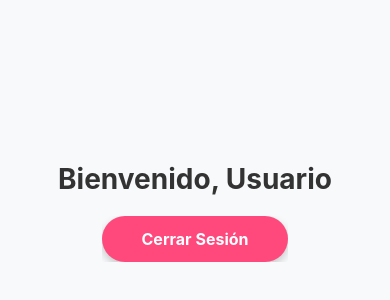
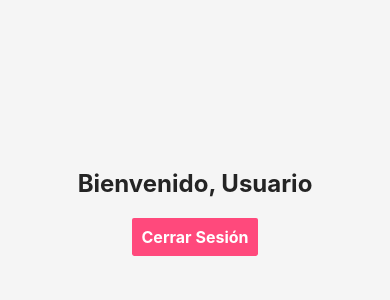
Before and after one commit to JoacoIgnacio/Papu-desarrollo-movil-Frontend, a React Native app: screen /Home in a window 390 px wide. Shown: the part 210-510 px from the top of the page. Built offline with nearby package versions, Linux system fonts and the light colour scheme.

Commit message:
Agrego de pantallas de carga a Initial y Menu

```diff
--- a/src/screens/Common/HomeScreen.styles.ts
+++ b/src/screens/Common/HomeScreen.styles.ts
@@ -5,31 +5,28 @@ export const styles = StyleSheet.create({
     flex: 1,
     justifyContent: 'center',
     alignItems: 'center',
-    backgroundColor: '#F8F9FA',
-    padding: 20,
+    backgroundColor: '#f5f5f5',
   },
   welcomeText: {
-    fontSize: 28,
+    fontSize: 24,
     fontWeight: 'bold',
-    color: '#333',
-    marginBottom: 20,
-    textAlign: 'center',
   },
   button: {
+    marginTop: 20,
     backgroundColor: '#FF497C',
-    paddingVertical: 12,
-    paddingHorizontal: 40,
-    borderRadius: 25,
-    shadowColor: '#000',
-    shadowOpacity: 0.2,
-    shadowOffset: { width: 0, height: 4 },
-    shadowRadius: 8,
-    elevation: 5,
   },
   buttonText: {
-    color: '#FFF',
     fontSize: 16,
     fontWeight: 'bold',
-    textAlign: 'center',
+  },
+  loadingContainer: {
+    flex: 1,
+    justifyContent: 'center',
+    alignItems: 'center',
+    backgroundColor: '#fff',
+  },
+  loadingText: {
+    fontSize: 18,
+    color: '#333',
   },
 });
--- a/src/screens/Common/HomeScreen.tsx
+++ b/src/screens/Common/HomeScreen.tsx
@@ -1,10 +1,34 @@
 import { NativeStackScreenProps } from '@react-navigation/native-stack';
-import { Button, Text } from '@rneui/themed';
-import { View } from 'react-native';
+import { Button, Text, useTheme } from '@rneui/themed';
+import { View, Animated, ActivityIndicator } from 'react-native';
+import { useEffect, useState } from 'react';
 import { RootStackParamList } from '../../navigation/rootStackNavigation';
-import { styles } from './HomeScreen.styles';  // Importar los estilos
+import { styles } from './HomeScreen.styles';
 
 const HomeScreen = ({ navigation }: NativeStackScreenProps<RootStackParamList>) => {
+  const [loading, setLoading] = useState(true);
+  const { theme } = useTheme();
+
+  //Parametros para la pantalla de carga
+  useEffect(() => {
+    const timeout = setTimeout(() => {
+      setLoading(false);
+    }, 2000);
+
+    return () => clearTimeout(timeout);
+  }, []);
+
+  //Accion de la carga como tal
+  if (loading) {
+    return (
+      <View style={styles.loadingContainer}>
+        <ActivityIndicator size="large" color={theme.colors.primary} />
+        <Text style={styles.loadingText}>Construyendo Menú...</Text>
+      </View>
+    );
+  }
+
+  // El contenido principal cuando la carga termina
   return (
     <View style={styles.container}>
       <Text style={styles.welcomeText}>Bienvenido, Usuario</Text>
--- a/src/screens/InitialScreen.styles.ts
+++ b/src/screens/InitialScreen.styles.ts
@@ -234,4 +234,15 @@ export const styles = StyleSheet.create({
     marginBottom: 10,
     borderRadius: 10,
   },
+  loadingContainer: {
+    flex: 1,
+    justifyContent: 'center',
+    alignItems: 'center',
+    backgroundColor: 'white',
+  },
+  loadingText: {
+    marginTop: 20,
+    fontSize: 18,
+    color: '#333',
+  },
 });
--- a/src/screens/InitialScreen.tsx
+++ b/src/screens/InitialScreen.tsx
@@ -1,18 +1,39 @@
 import { NativeStackScreenProps } from '@react-navigation/native-stack';
 import { Button, Text, useTheme } from '@rneui/themed';
-import { View, ScrollView, StyleSheet, TouchableOpacity, Image, Dimensions } from 'react-native';
+import { useEffect, useState } from 'react';
+import { View, ScrollView, StyleSheet, TouchableOpacity, Image, Dimensions, ActivityIndicator } from 'react-native';
 import { RootStackParamList } from '../navigation/rootStackNavigation';
 import { styles } from './InitialScreen.styles';
 
 const { width } = Dimensions.get('window');
 
 const InitialScreen = ({ navigation }: NativeStackScreenProps<RootStackParamList>) => {
+  const [loading, setLoading] = useState(true);
   const { theme } = useTheme();
+
+  //Parametros para la pantalla de carga
+  useEffect(() => {
+    const timeout = setTimeout(() => {
+      setLoading(false);
+    }, 2000);
+
+    return () => clearTimeout(timeout);
+  }, []);
+
+  //Accion de la carga como tal
+  if (loading) {
+    return (
+      <View style={styles.loadingContainer}>
+        <ActivityIndicator size="large" color={theme.colors.primary} />
+        <Text style={styles.loadingText}>Cargando...</Text>
+      </View>
+    );
+  }
 
   return (
     <ScrollView style={styles.container}>
-          {/* Barra de navegación */}
-          <View style={styles.navBar}>
+      {/* Barra de navegación */}
+      <View style={styles.navBar}>
         {/* Logo a la izquierda */}
         <Image
           source={{ uri: 'https://via.placeholder.com/100x40' }}
@@ -33,6 +54,7 @@ const InitialScreen = ({ navigation }: NativeStackScreenProps<RootStackParamList
           <Text style={styles.heroButtonText}>LEARN MORE</Text>
         </TouchableOpacity>
       </View>
+
       {/* Cita central */}
       <View style={styles.quoteSection}>
         <Text style={styles.quoteText}>
@@ -128,5 +150,4 @@ const InitialScreen = ({ navigation }: NativeStackScreenProps<RootStackParamList
   );
 };
 
-
 export default InitialScreen;
```
Also changed, not shown: assets/favicon.png.
